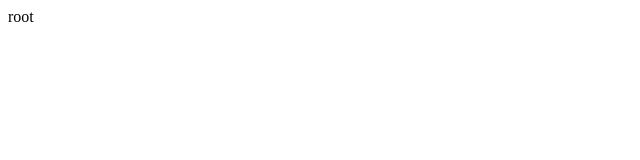
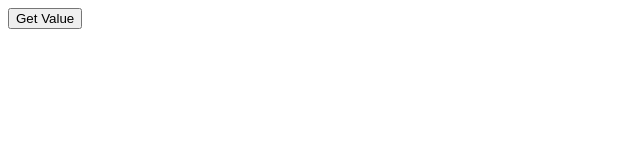
Before and after one commit to zpdgithub/learn-angular-DI-providers, an Angular app: page / in a window 1280 px wide. Shown: the top 160 px of the page, without its empty margins (0-640 px from the left). Built offline with nearby package versions, Linux system fonts and the light colour scheme.

Commit message:
app组件添加按钮点击方法

```diff
--- a/src/app/app.module.ts
+++ b/src/app/app.module.ts
@@ -23,7 +23,7 @@ class ParamService {
 @Component({
   selector: 'app-root',
   template: `
-  root
+  <button (click)="invokeService()">Get Value</button>
   `
 })
 export class AppComponent {
@@ -31,6 +31,10 @@ export class AppComponent {
     private simpleService: SimpleService,
     private paramService: ParamService,
   ) { }
+  invokeService(): void {
+    console.log('SimpleService returned', this.simpleService.getValue());
+    console.log('ParamService returned', this.paramService.getValue());
+  }
 }
 
 @NgModule({
```
